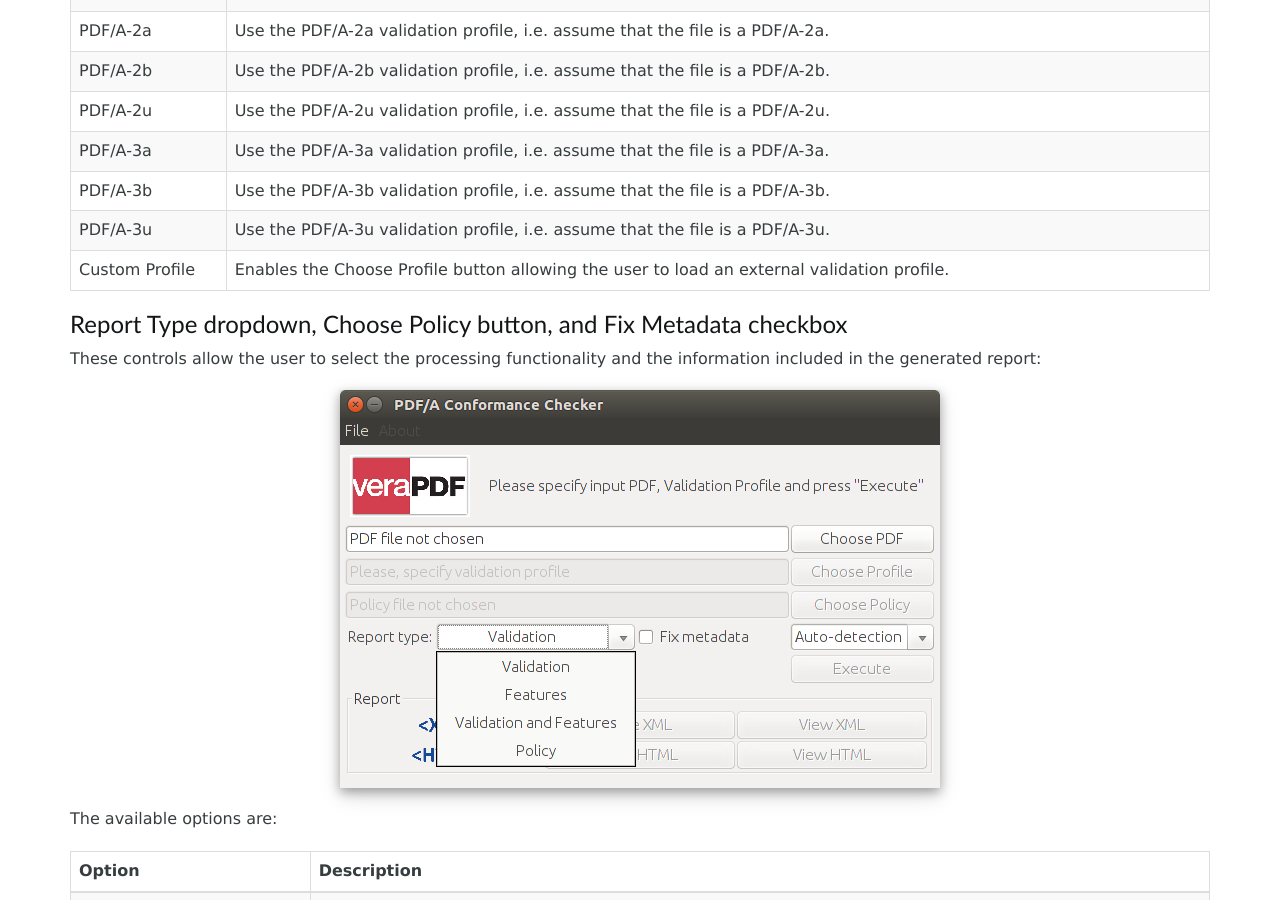
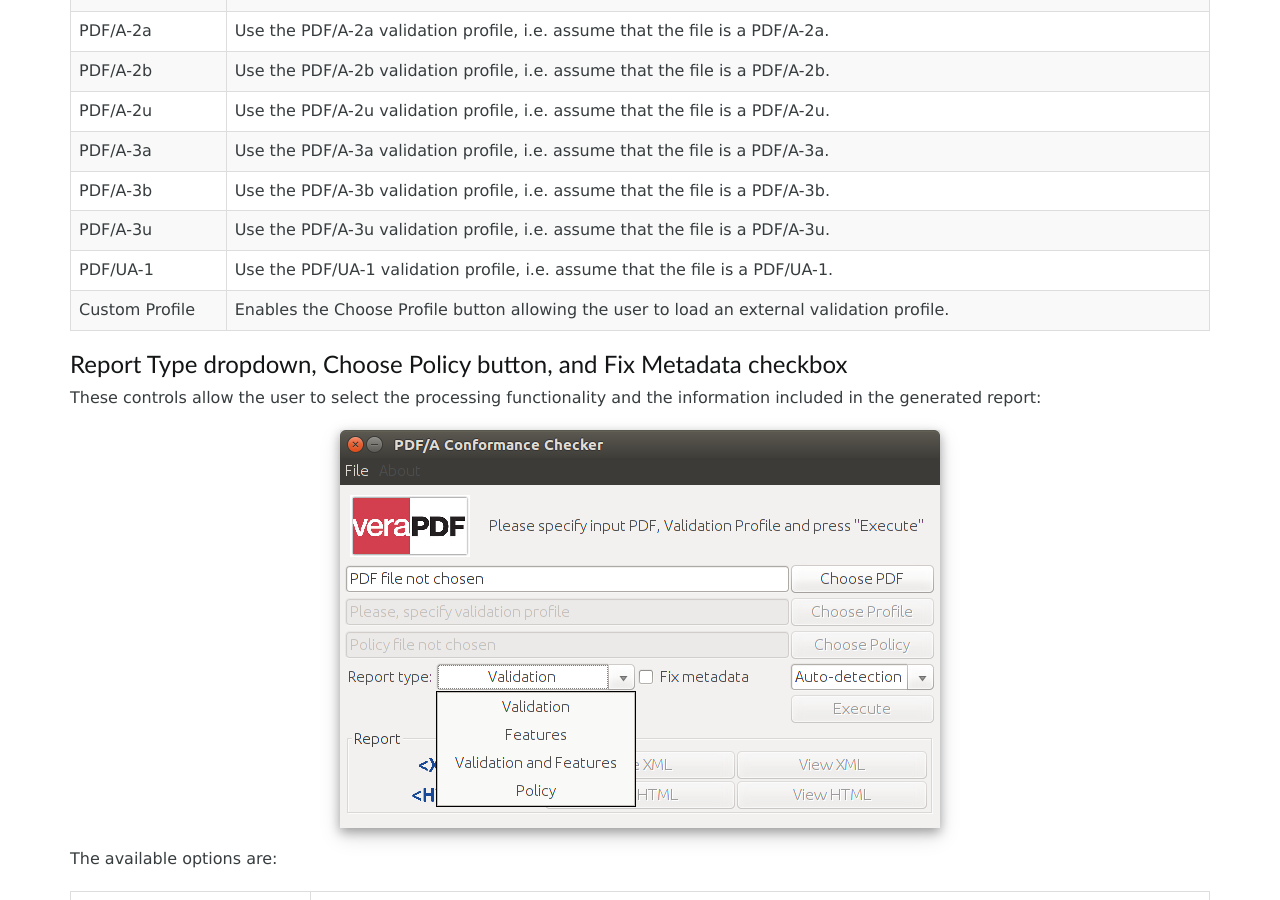
Before and after one commit to veraPDF/veraPDF.github.io, a Jekyll site: the page built from gui/index.md, in a window 1280 px wide and 900 px high, scrolled down 2385 px. Built offline with Jekyll 4.4.1, drawn with Linux system fonts in a browser that asks for light colours; nearby versions of some CDN libraries.

Commit message:
Update index.md

```diff
--- a/gui/index.md
+++ b/gui/index.md
@@ -52,6 +52,7 @@ The options are as follows:
 | PDF/A-3a       | Use the PDF/A-3a validation profile, i.e. assume that the file is a PDF/A-3a.                             |
 | PDF/A-3b       | Use the PDF/A-3b validation profile, i.e. assume that the file is a PDF/A-3b.                             |
 | PDF/A-3u       | Use the PDF/A-3u validation profile, i.e. assume that the file is a PDF/A-3u.                             |
+| PDF/UA-1       | Use the PDF/UA-1 validation profile, i.e. assume that the file is a PDF/UA-1.                             |
 | Custom Profile | Enables the Choose Profile button allowing the user to load an external validation profile.               |
 {:.table .table-striped .table-bordered}
 
```
